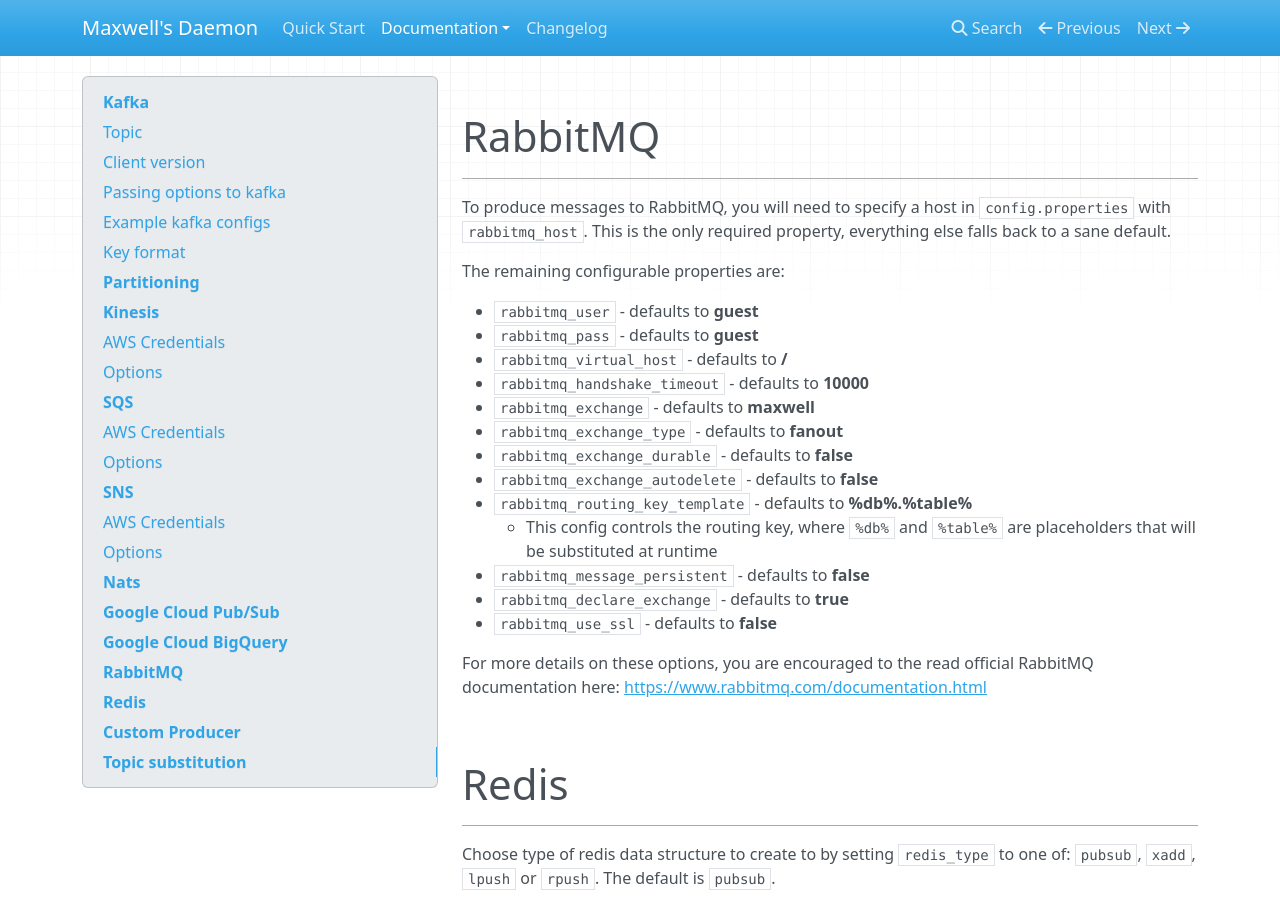
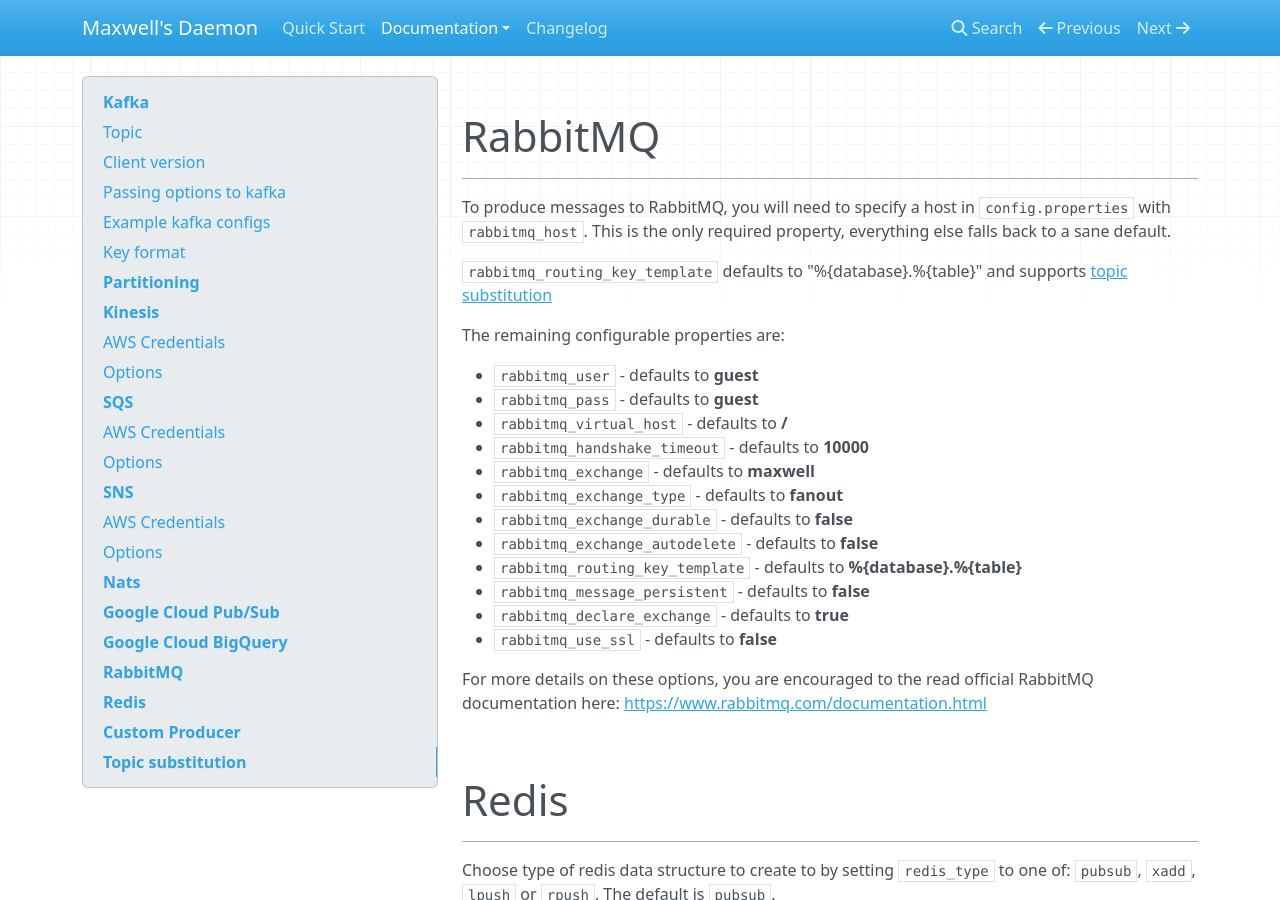
Before and after one commit to zendesk/maxwell, an MkDocs documentation site: the page built from docs/docs/producers.md, in a window 1280 px wide and 900 px high, scrolled down 7143 px. Built offline with MkDocs 1.6.1, drawn with Linux system fonts in a browser that asks for light colours; nearby versions of some CDN libraries; some of the changed text lies outside the part shown.

Commit message:
make RabbitmqProducer using TopicInterpolator generate rounting key

```diff
--- a/docs/docs/producers.md
+++ b/docs/docs/producers.md
@@ -294,6 +294,8 @@
 ***
 To produce messages to RabbitMQ, you will need to specify a host in `config.properties` with `rabbitmq_host`. This is the only required property, everything else falls back to a sane default.
 
+`rabbitmq_routing_key_template` defaults to "%{database}.%{table}" and supports [topic substitution](#topic-substitution)
+
 The remaining configurable properties are:
 
 - `rabbitmq_user` - defaults to **guest**
@@ -304,8 +306,7 @@
 - `rabbitmq_exchange_type` - defaults to **fanout**
 - `rabbitmq_exchange_durable` - defaults to **false**
 - `rabbitmq_exchange_autodelete` - defaults to **false**
-- `rabbitmq_routing_key_template` - defaults to **%db%.%table%**
-    - This config controls the routing key, where `%db%` and `%table%` are placeholders that will be substituted at runtime
+- `rabbitmq_routing_key_template` - defaults to **%{database}.%{table}**
 - `rabbitmq_message_persistent` - defaults to **false**
 - `rabbitmq_declare_exchange` - defaults to **true**
 - `rabbitmq_use_ssl` - defaults to **false**
@@ -357,3 +358,4 @@
 - Kakfa, for topics
 - Redis, for channels
 - Nats, for subject heirarchies
+- Rabbitmq, for routing key
```
Also changed, not shown: docs/docs/config.md (+1 -1 lines), 3 other files.
